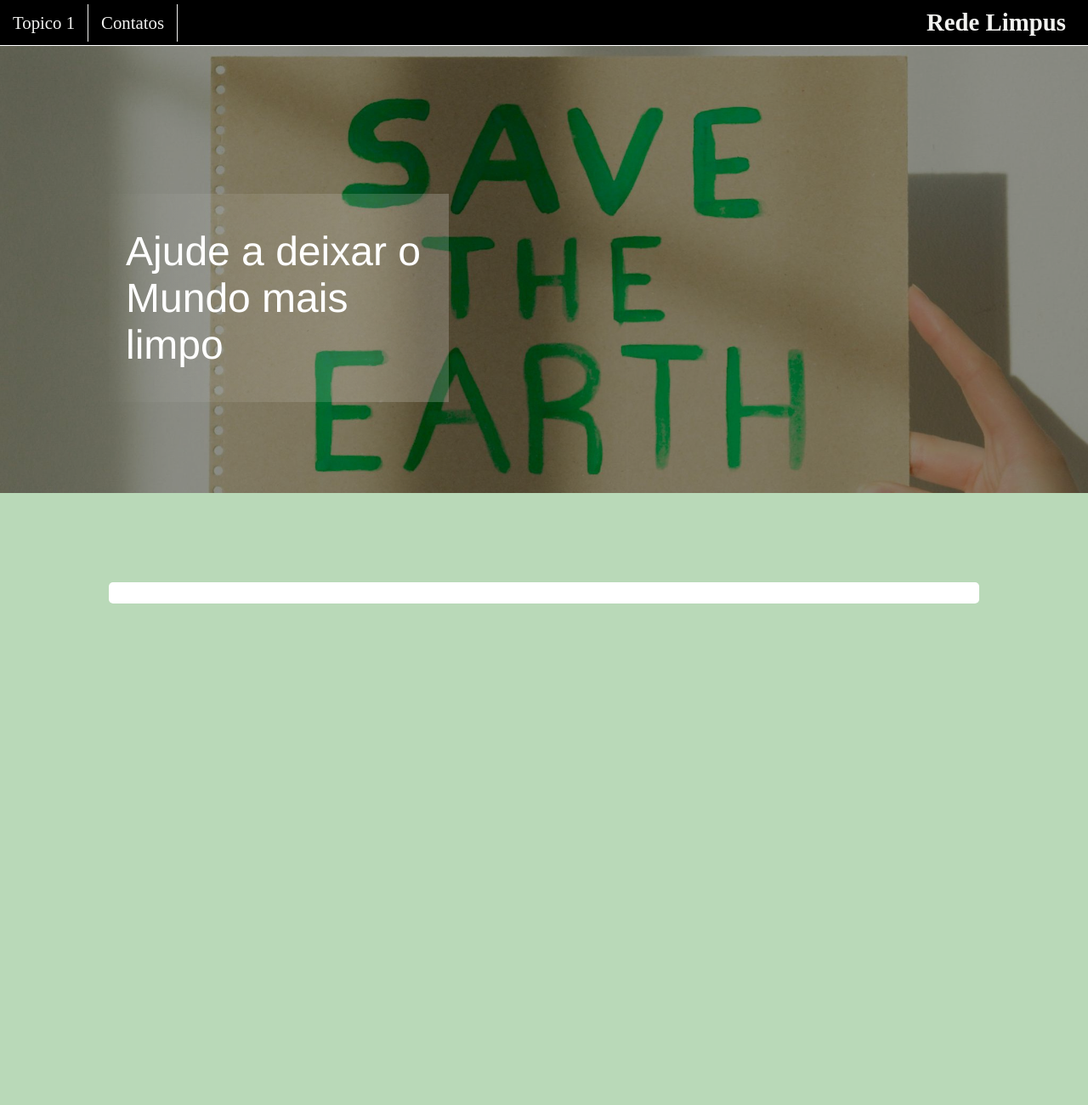
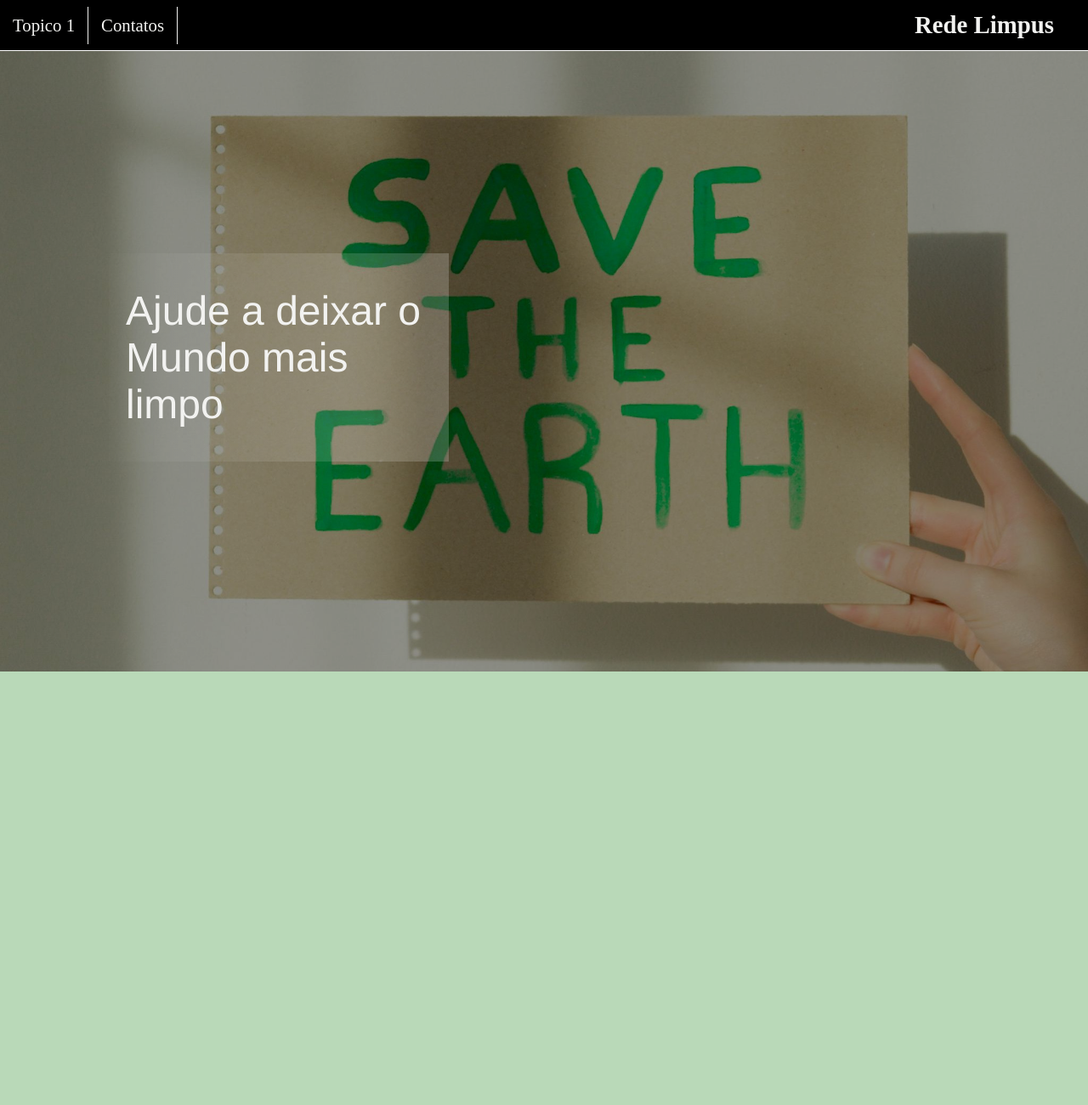
Before and after one commit to HenriqueXaviercj/RedeLimpus, a plain HTML site: page index.html in a window 1280 px wide. Shown: the top 1300 px of the page at 85% size. Drawn offline with Linux system fonts and the light colour scheme.

Commit message:
feat: adiciona responsividade à seção intro

```diff
--- a/styles/header.scss
+++ b/styles/header.scss
@@ -8,6 +8,7 @@
 
     display: flex;
     justify-content: space-between;
+    align-items: center;
 
     position: fixed;
     left: 0;
@@ -15,14 +16,12 @@
     top: 0;
 
     z-index: 2;
-
-    > * {
-        padding: 10px 8px;
-    }
+    height: 60px;
 
     #btnMenu {
         border-right: 1px solid style.$lightgreen;
         cursor: pointer;
+        padding: 10px 8px;
 
         span {
             background-color: style.$white;
@@ -49,8 +48,9 @@
 
         @include responsive.respond-to(tablet) {
             display: flex;
-            position: initial;
+            position: relative;
             align-items: center;
+            top: 0;
         }
 
         a {
@@ -94,12 +94,18 @@
     }
 
     h2 {
-        margin: 0 18px;
+        margin-right: 20px;
         font-family: var(--font);
         font-size: 1.8em;
         cursor: pointer;
         display: flex;
         align-items: center;
+        justify-content: center;
+
+        position: relative;
+        right: 0;
+
+        padding: 20px;
 
         a {
             text-decoration: none;
--- a/styles/intro.scss
+++ b/styles/intro.scss
@@ -4,14 +4,18 @@
 #intro{
     display: flex;
     justify-content: space-between;
-    min-height: 500px;
+    height: 500px;
     flex-flow: column;
     margin-top: 50px;
     position: relative;
+    flex-shrink: 0;
 
-    //background-image: none;
     @include responsive.respond-to(tablet) {
         height: 600px;
+    }
+
+    @include responsive.respond-to(desktop) {
+        height: calc(100vh - 60px);
     }
 
     #text-intro {
@@ -36,20 +40,24 @@
 
             @include responsive.respond-to(tablet) {
                 font-size: 3em;
-                color: white;
+                color: style.$white;
                 width: 60%;
                 max-width: 400px;
                 margin-left: 10%;
                 background-image: linear-gradient(to left, rgba(255, 255, 255, 0.2), rgba(255, 255, 255, 0.01));
+            }
+
+            @include responsive.respond-to(large) {
+                font-size: 3.5em;
             }
         }
     }
 
     img {
         position: relative;
-        background-color: green;
+        //background-color: style.$green;
         z-index: 1;
-        //width: 100%;
+
         height: 80%;
         object-fit: cover;
 
--- a/styles/main.scss
+++ b/styles/main.scss
@@ -8,17 +8,18 @@
 
     #bg-main {
         background-color: style.$green;
-        position: absolute;
+        position: relative;
         z-index: 0;
-        top: 580px;
+        top: 0;
         left: 0;
         right: 0;
 
+        width: 100vw;
         height: 800px;
     }
 
     label {
-        width: 100%;
+        width: 90%;
     }
 
     #seachPoint {
```
Also changed, not shown: styles/header.css, styles/intro.css, styles/main.css, 3 other files.
